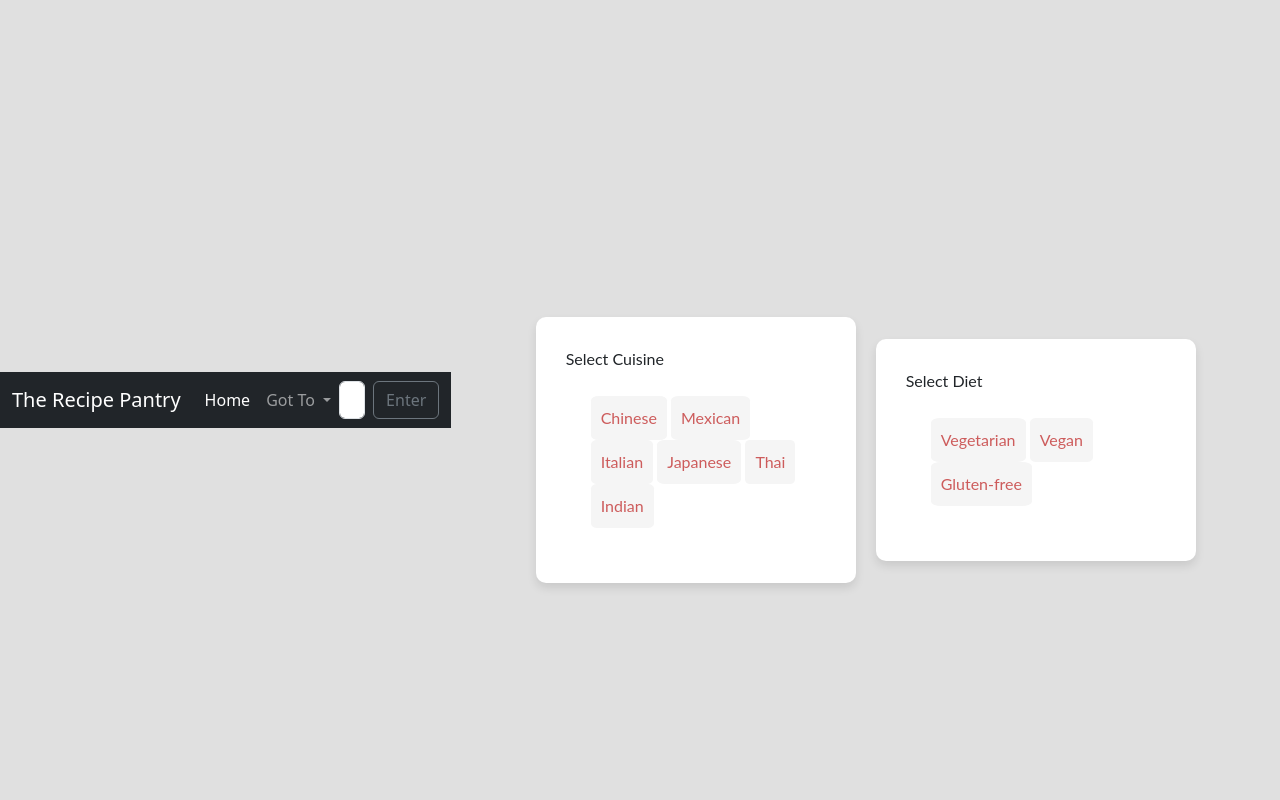
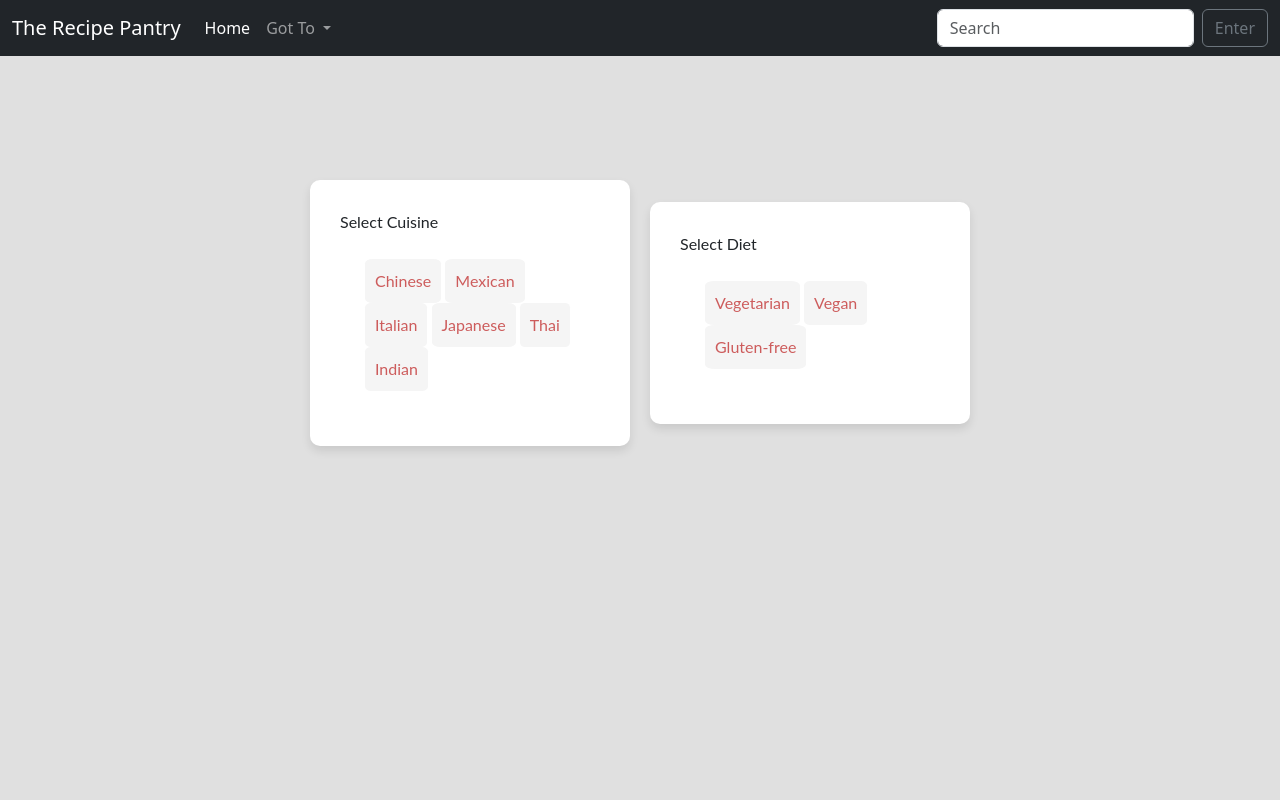
Before and after one commit to HDisHERE/Food-Website, a Django app: page /questionnaire/ in a window 1280 px wide. Run offline with Django 4.2, Linux system fonts and the light colour scheme.

Commit message:
test change

```diff
--- a/TheRecipePantry/RecipeApp/static/Question.css
+++ b/TheRecipePantry/RecipeApp/static/Question.css
@@ -54,8 +54,4 @@
 
 body{
             background: #e0e0e0;
-            display: flex;
-            justify-content: center;
-            align-items: center;
-            height: 100vh;
 }
```
